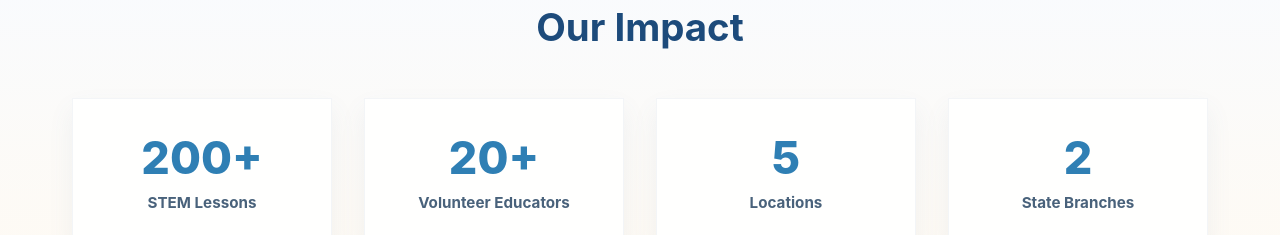
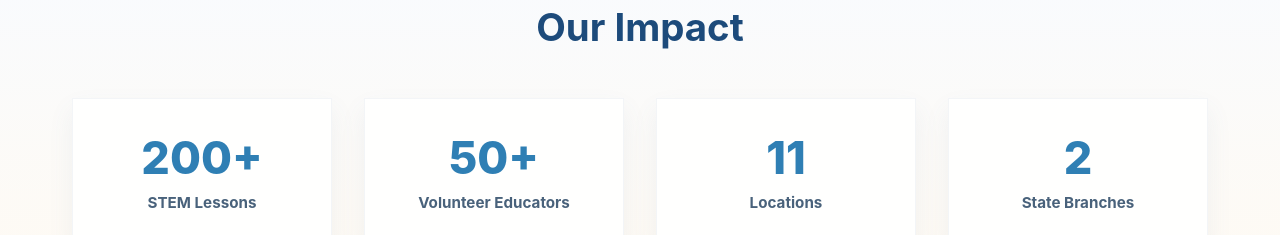
Before and after one commit to 07vihaan/ngi-website, a React (Vite) app: page / in a window 1280 px wide. Shown: the part 1200-1435 px from the top of the page. Built offline with nearby package versions, Linux system fonts and the light colour scheme.

Commit message:
Update numbers

```diff
--- a/src/pages/Home.jsx
+++ b/src/pages/Home.jsx
@@ -47,11 +47,11 @@ function Home() {
               <div className="impact-label">STEM Lessons</div>
             </div>
             <div className="impact-card">
-              <div className="impact-number">20+</div>
+              <div className="impact-number">50+</div>
               <div className="impact-label">Volunteer Educators</div>
             </div>
             <div className="impact-card">
-              <div className="impact-number">5</div>
+              <div className="impact-number">11</div>
               <div className="impact-label">Locations</div>
             </div>
             <div className="impact-card">
```
